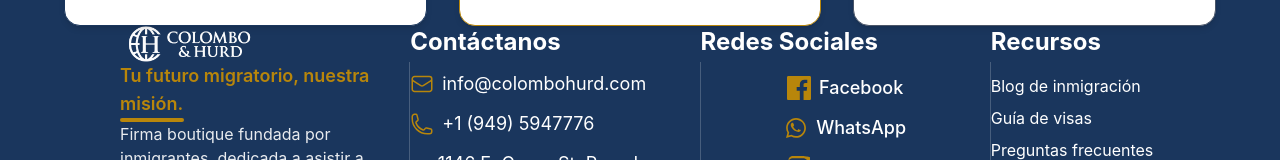
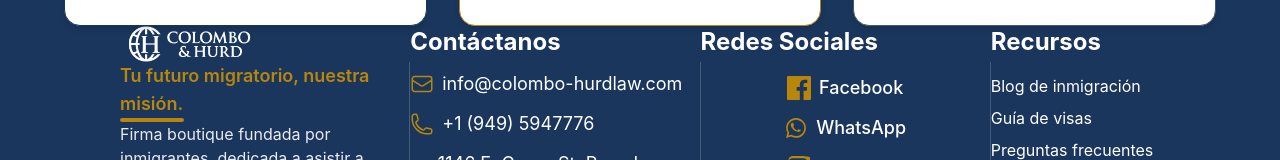
Before and after one commit to ColomboandHurd/PageColomboHurd, a Next.js app: page / in a window 1280 px wide. Shown: the part 1537-1697 px from the top of the page. Built offline with nearby package versions, Linux system fonts and the light colour scheme.

Commit message:
actualizacion correo

```diff
--- a/src/components/FooterContacto.tsx
+++ b/src/components/FooterContacto.tsx
@@ -23,7 +23,7 @@
           <h3 className="text-2xl font-bold text-white mb-2 text-center md:text-left">Contáctanos</h3>
           <div className="flex items-center gap-2 text-lg justify-center md:justify-start">
             <EnvelopeIcon className="h-6 w-6 text-[var(--dorado-elegante)]" />
-            <a href="https://mail.google.com/mail/?view=cm&fs=1&to=info@colombohurd.com" className="hover:text-[var(--dorado-elegante)] transition-colors" target="_blank" rel="noopener noreferrer">info@colombohurd.com</a>
+            <a href="mailto:info@colombo-hurdlaw.com" className="hover:text-[var(--dorado-elegante)] transition-colors" target="_blank" rel="noopener noreferrer">info@colombo-hurdlaw.com</a>
           </div>
           <div className="flex items-center gap-2 text-lg justify-center md:justify-start">
             <PhoneIcon className="h-6 w-6 text-[var(--dorado-elegante)]" />
```
